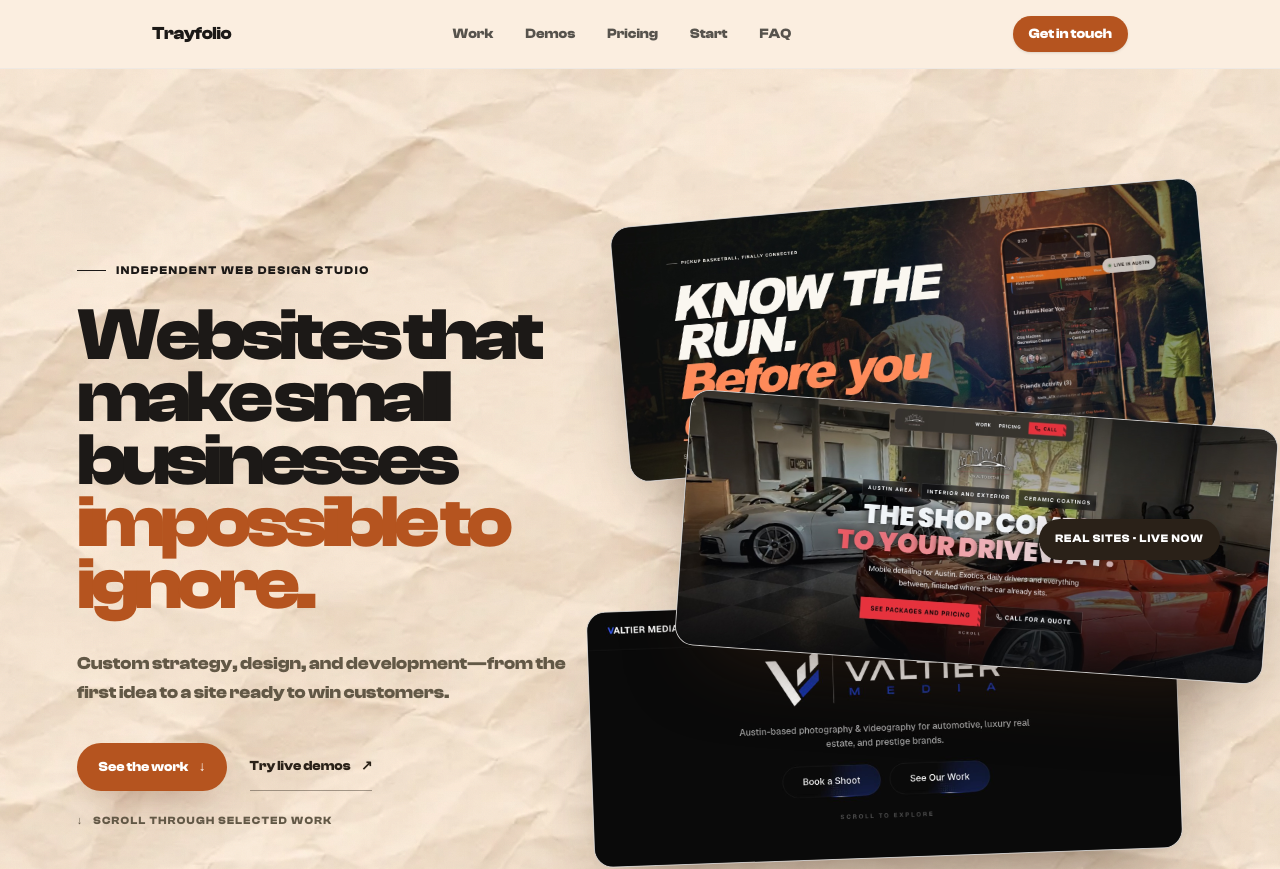
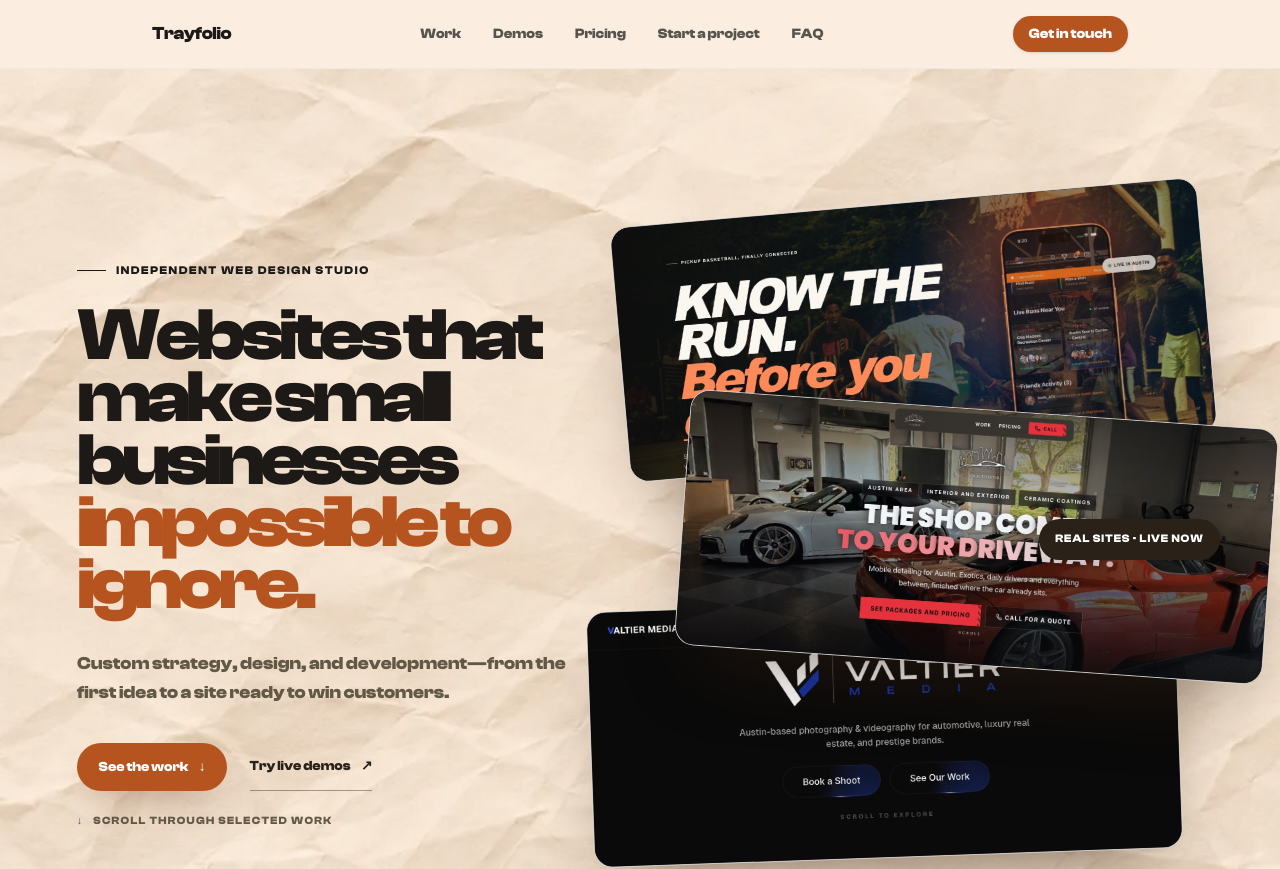
Before and after one commit to Tracyholbrook23/trayfolio-site, a Next.js app: page / in a window 1280 px wide. Shown: the top 869 px of the page. Built offline with nearby package versions, Linux system fonts and the light colour scheme; no server answers.

Commit message:
Improve project link text for SEO

```diff
--- a/src/components/SiteHeader.tsx
+++ b/src/components/SiteHeader.tsx
@@ -11,7 +11,7 @@
           <Link href="/#featured-work" className="hover:text-stone-900">Work</Link>
           <Link href="/#demos" className="hover:text-stone-900">Demos</Link>
           <Link href="/pricing" className="hover:text-stone-900">Pricing</Link>
-          <Link href="/start" className="hover:text-stone-900">Start</Link>
+          <Link href="/start" className="hover:text-stone-900">Start a project</Link>
           <Link href="/faq" className="hover:text-stone-900">FAQ</Link>
         </div>
         <details className="relative ml-auto mr-3 sm:hidden">
```
